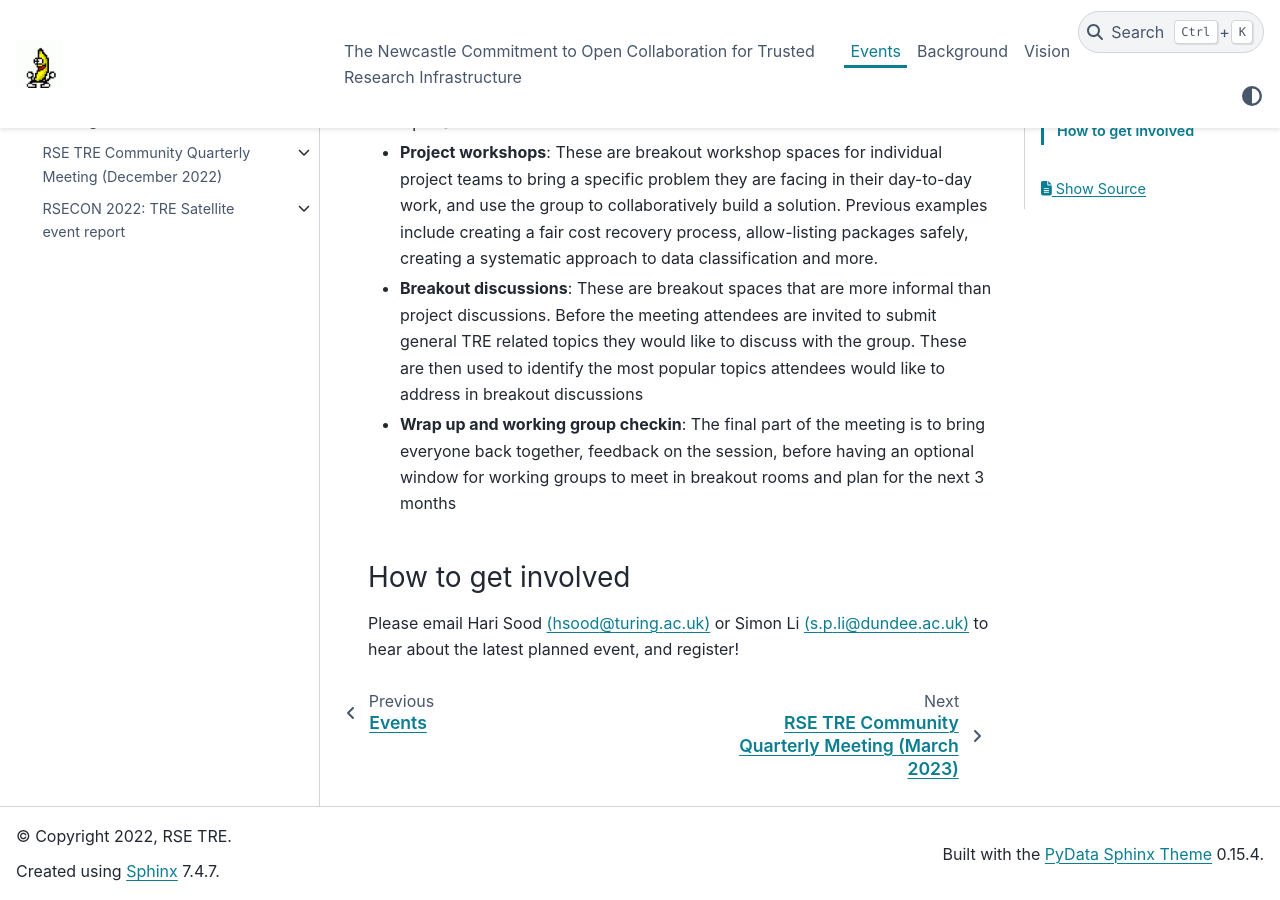
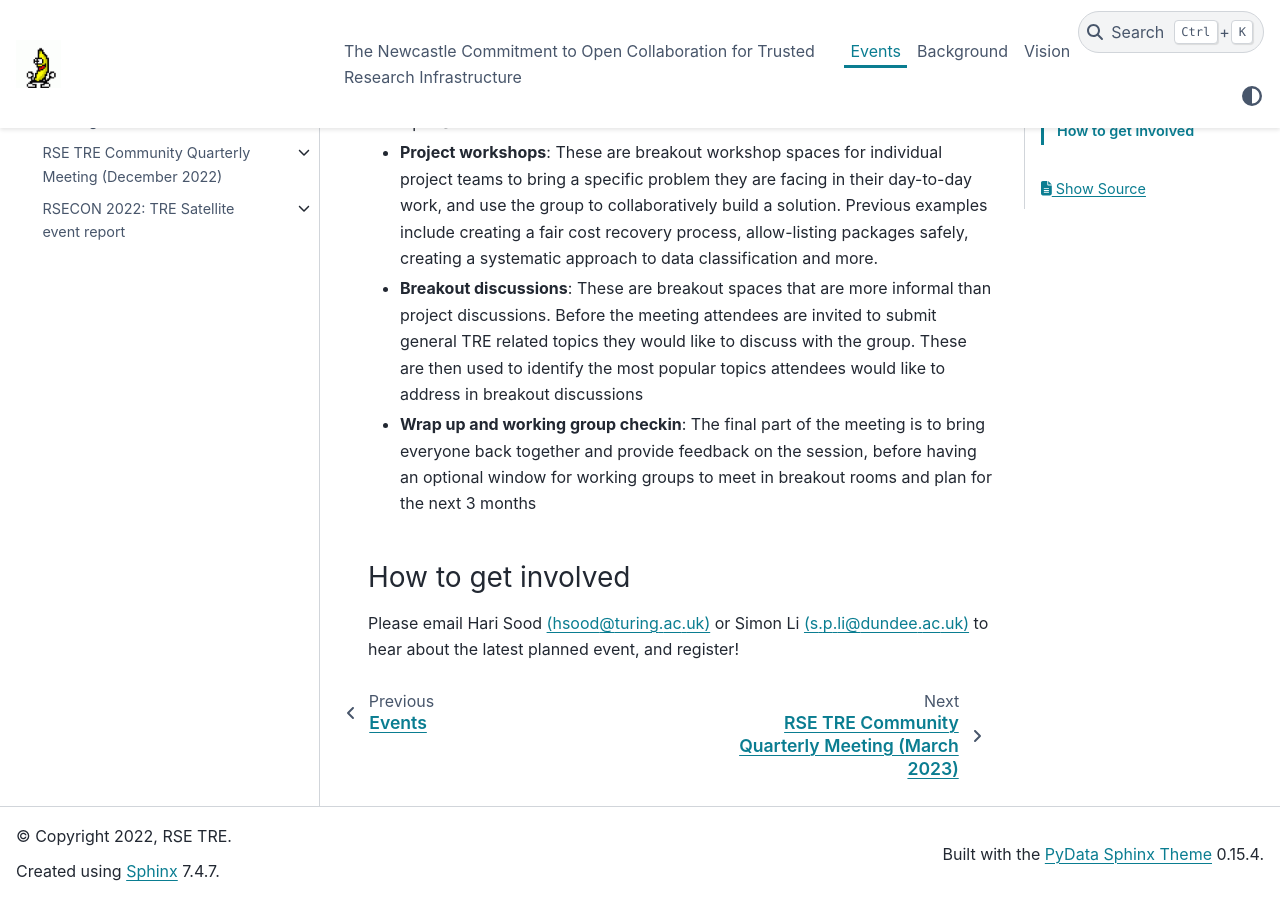
Before and after one commit to rse-tre/community, a Sphinx documentation site: the page built from docs/events/wg_workshops/index.md, in a window 1280 px wide and 900 px high, scrolled down 2250 px. Built offline with Sphinx 7.4.7 and the PyData theme 0.15.4, drawn with Linux system fonts in a browser that asks for light colours.

Commit message:
Update docs/events/wg_workshops/index.md
Co-authored-by: Simon Li <spli@dundee.ac.uk>

```diff
--- a/docs/events/wg_workshops/index.md
+++ b/docs/events/wg_workshops/index.md
@@ -35,7 +35,7 @@ The meetings vary slightly from session to session, however they broadly follow
 - **'Keynote' presentation**: A central talk for all attendees to hear about a key aspect of the TRE landscape and have a group discussion. Previous talks have included introductions to DARE UK, the NHS SNSDE work, and OpenSAFELY
 - **Project workshops**: These are breakout workshop spaces for individual project teams to bring a specific problem they are facing in their day-to-day work, and use the group to collaboratively build a solution. Previous examples include creating a fair cost recovery process, allow-listing packages safely, creating a systematic approach to data classification and more.
 - **Breakout discussions**: These are breakout spaces that are more informal than project discussions. Before the meeting attendees are invited to submit general TRE related topics they would like to discuss with the group. These are then used to identify the most popular topics attendees would like to address in breakout discussions
-- **Wrap up and working group checkin**: The final part of the meeting is to bring everyone back together, feedback on the session, before having an optional window for working groups to meet in breakout rooms and plan for the next 3 months
+- **Wrap up and working group checkin**: The final part of the meeting is to bring everyone back together and provide feedback on the session, before having an optional window for working groups to meet in breakout rooms and plan for the next 3 months
 
 ### How to get involved
 
```
